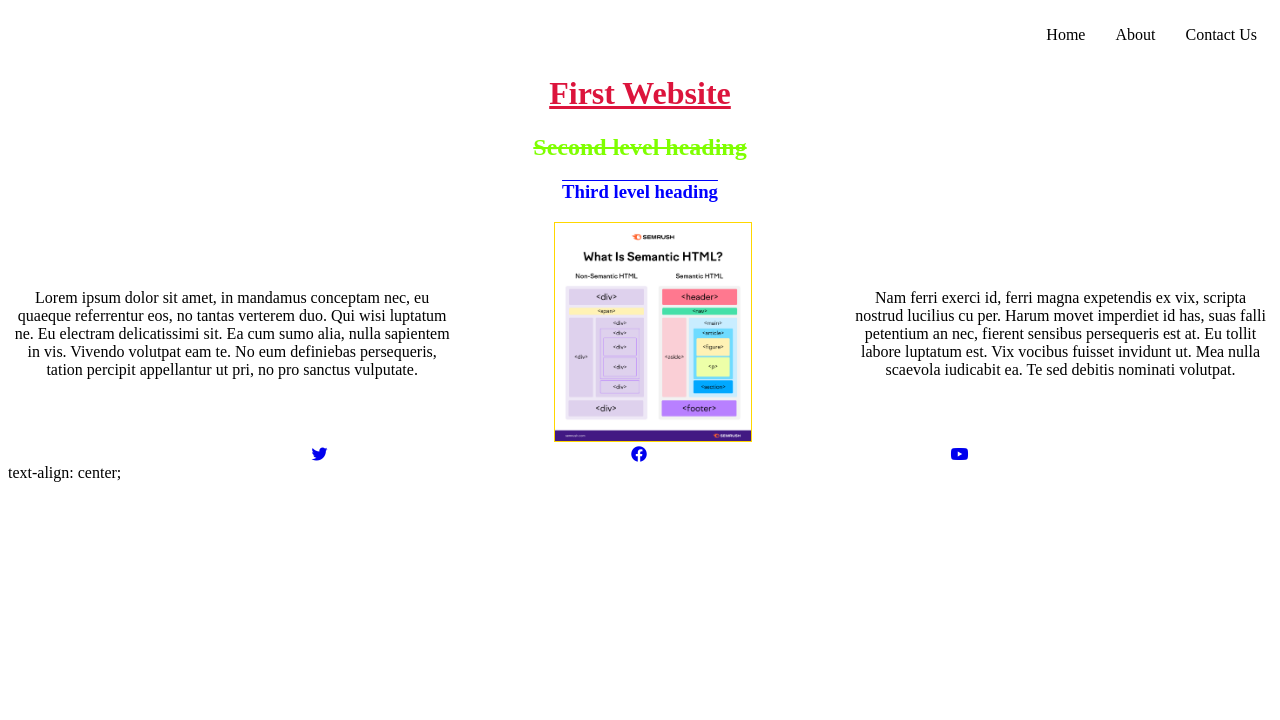
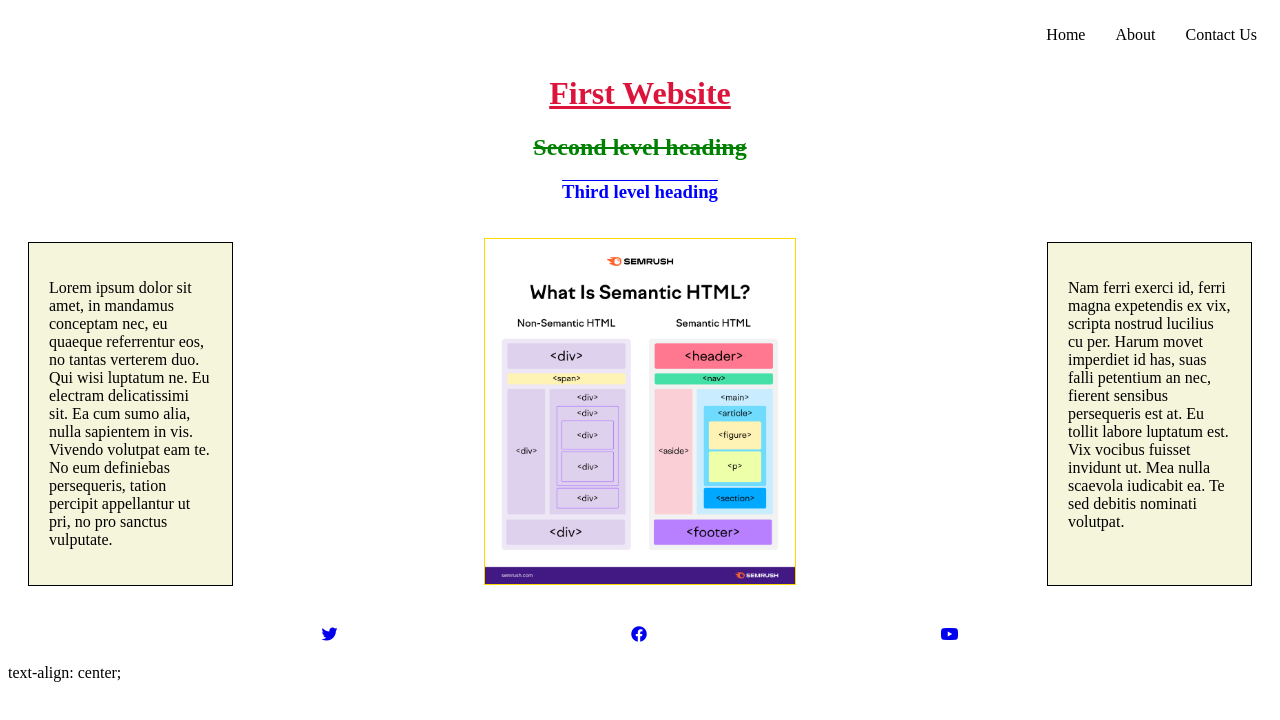
Before and after one commit to safiadaud/webdev, a plain HTML site: page firstwebsite.html in a window 1280 px wide. Drawn offline with Linux system fonts and the light colour scheme.

Commit message:
cascading style sheets. display: flex; affects direct descendants of a container. margin: space outside an element, padding: space surrounding the content, border: outermost part of an element, visible line that separates the element from its surroundings/other elements.

```diff
--- a/firstwebsite.css
+++ b/firstwebsite.css
@@ -1,5 +1,7 @@
+main {
+    display: flex;
 
-
+}
 header nav ul{
 
     display: flex;
@@ -27,20 +29,21 @@ header{
 
 h1{
     text-decoration: underline;
-    color:crimson
+    color:crimson;
 }
 
 h2{
     text-decoration:line-through;
-    color:chartreuse;
+    color:green;
 }
 h3{
     text-decoration: overline;
     color:blue;
 }
-main{
+
+.image{
     text-align: center;
-    display: flex;
+
     justify-content: center;
     align-items: center;
 
@@ -49,16 +52,44 @@ main{
 
 img{
     border: solid 1px gold;
-    width: 50%;
-    height: 50%;
+    width: 40%;
+    height: auto;
+
     /* object-fit: scale-down; */
 
 }
+
+.paragraph1{
+    border: solid 1px black;
+    background-color: beige;
+
+    justify-content: flex-start;
+    align-items: flex-start;
+    width: 30%;
+    height: auto;
+    padding: 20px;
+    margin: 20px;
+}
+
+.paragraph2{
+    border: solid 1px black;
+    background-color: beige;
+    justify-content: flex-end;
+    align-items: flex-end;
+    width: 30%;
+    height: auto;
+    padding: 20px;
+    margin: 20px;
+
+}
+
+
 
 footer{
     display: flex;
     justify-content: space-evenly;
     margin: auto;
+    padding: 20px;
 
 
 }
```
